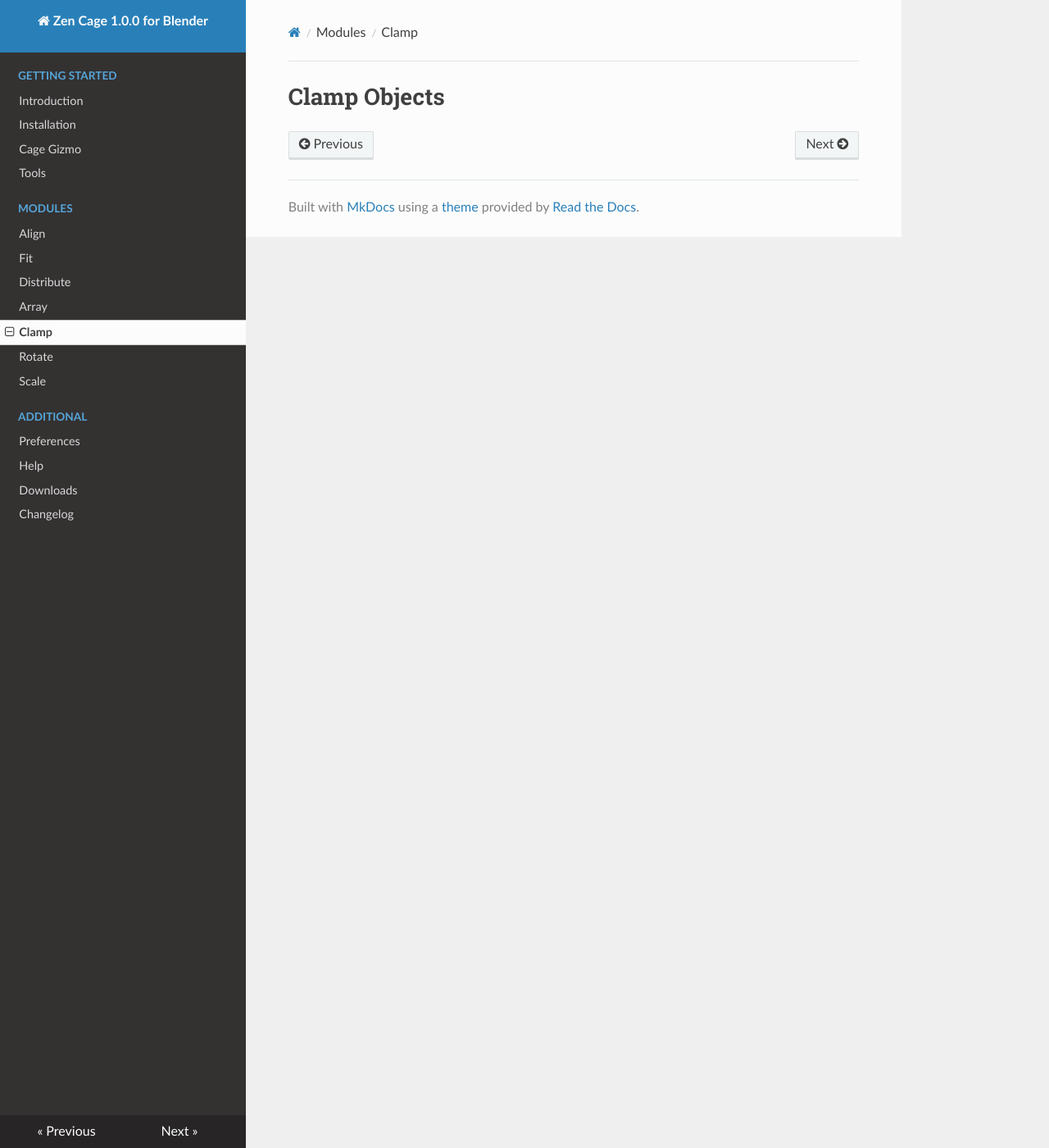
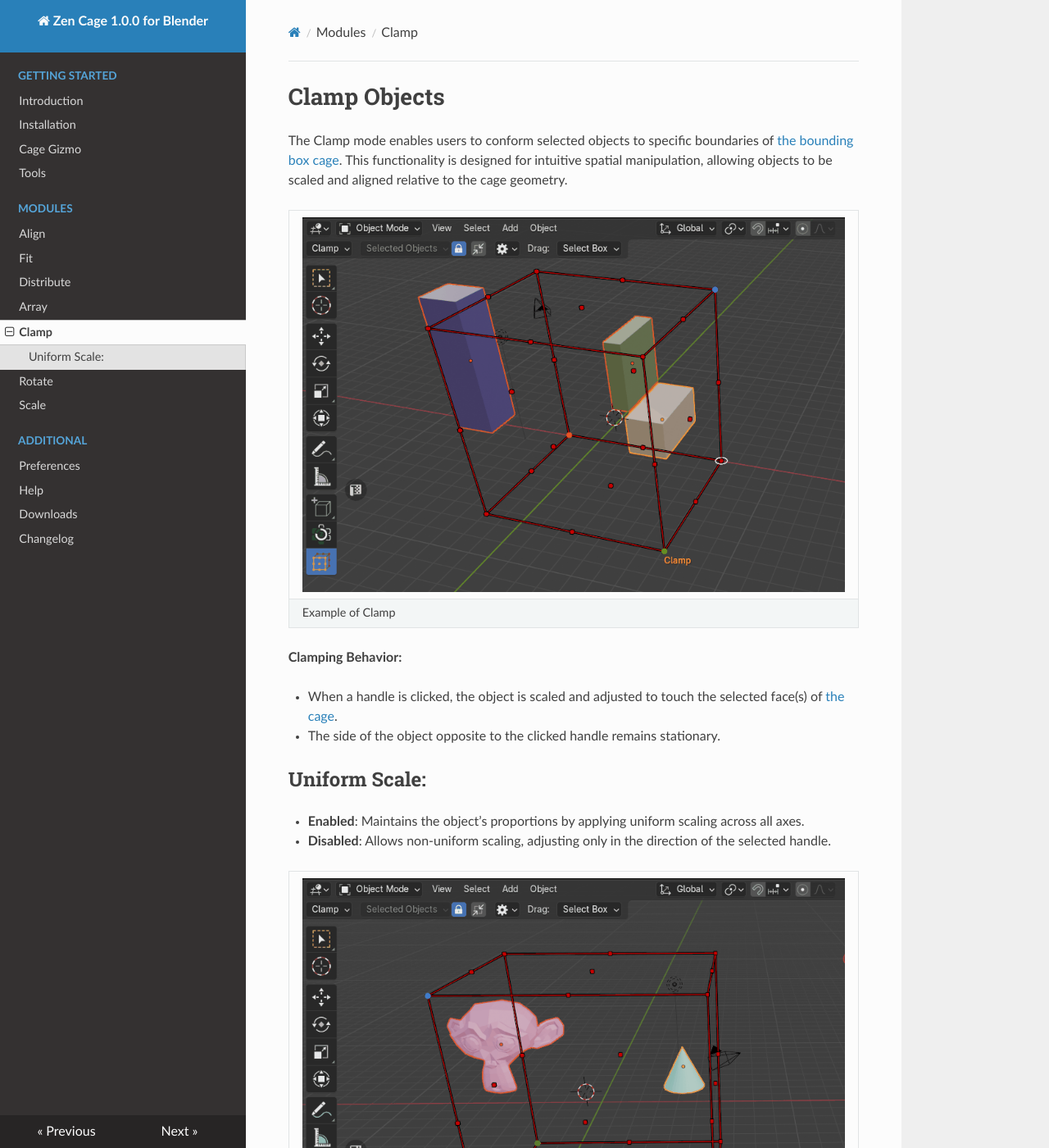
Before and after one commit to ZenMastersTeam/Zen-Cage, an MkDocs documentation site: the page built from mkdocs/clamp.md, in a window 1280 px wide and 1400 px high. Shown: the whole window at 82% size. Built offline with MkDocs 1.6.1, drawn with Linux system fonts in a browser that asks for light colours; nearby versions of some CDN libraries; some of the changed text lies outside the part shown.

Commit message:
clamp mode

```diff
--- a/mkdocs/clamp.md
+++ b/mkdocs/clamp.md
@@ -1 +1,22 @@
 # Clamp Objects
+The Clamp mode enables users to conform selected objects to specific boundaries of [the bounding box cage](cage_gizmo.md). This functionality is designed for intuitive spatial manipulation, allowing objects to be scaled and aligned relative to the cage geometry.
+
+| ![](img/screen/clamp_objects.gif) |
+|---|
+| Example of Clamp |
+
+**Clamping Behavior:**
+
+- When a handle is clicked, the object is scaled and adjusted to touch the selected face(s) of [the cage](cage_gizmo.md).
+
+- The side of the object opposite to the clicked handle remains stationary.
+
+## Uniform Scale:
+
+- **Enabled**: Maintains the object’s proportions by applying uniform scaling across all axes.
+
+- **Disabled**: Allows non-uniform scaling, adjusting only in the direction of the selected handle.
+
+| ![](img/screen/clamp_objects_uniform_scale.gif) |
+|---|
+| The **Uniform Scale** property |
```
Also changed, not shown: mkdocs/img/screen/clamp_objects.gif (added), mkdocs/img/screen/clamp_objects_uniform_scale.gif (added).
